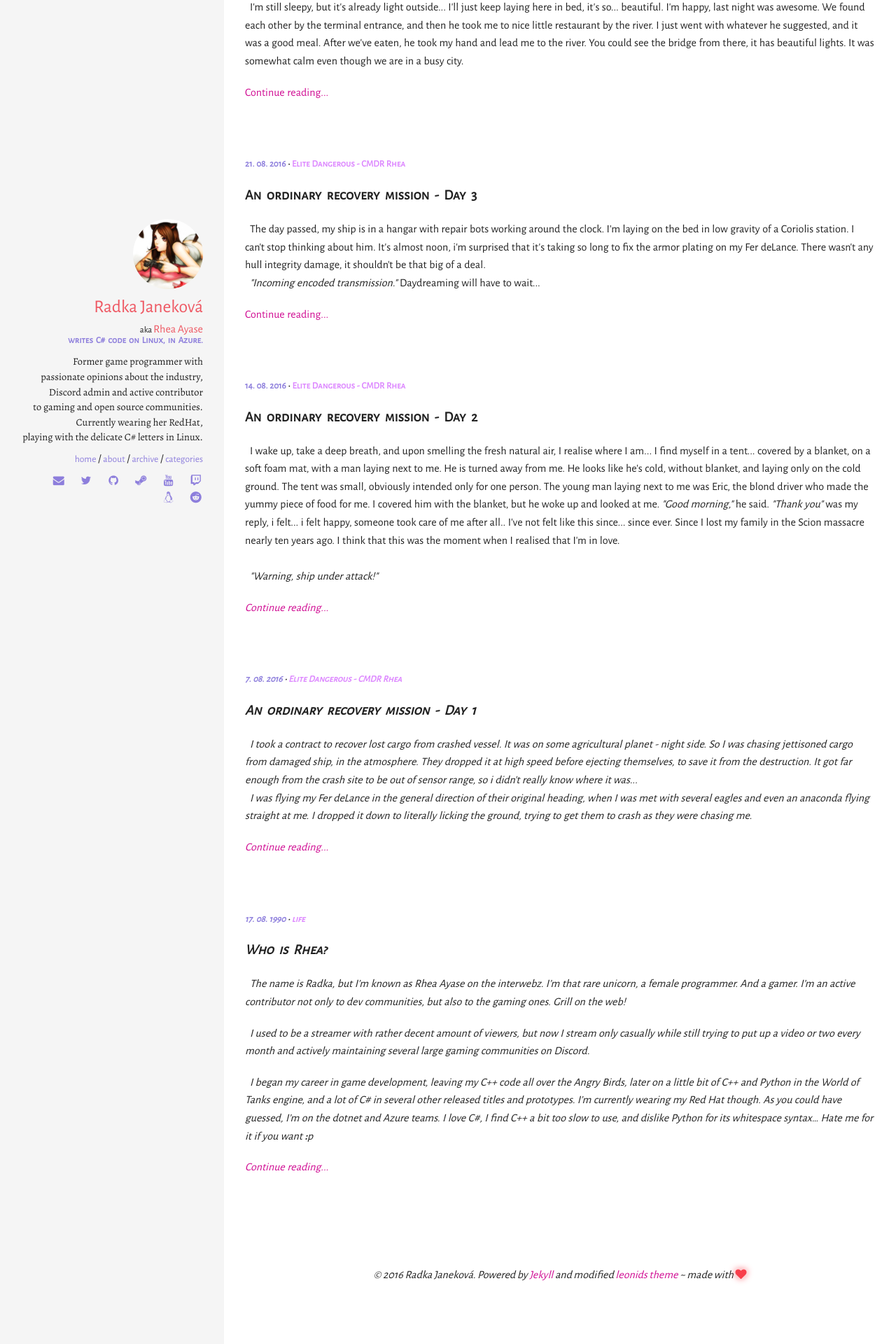
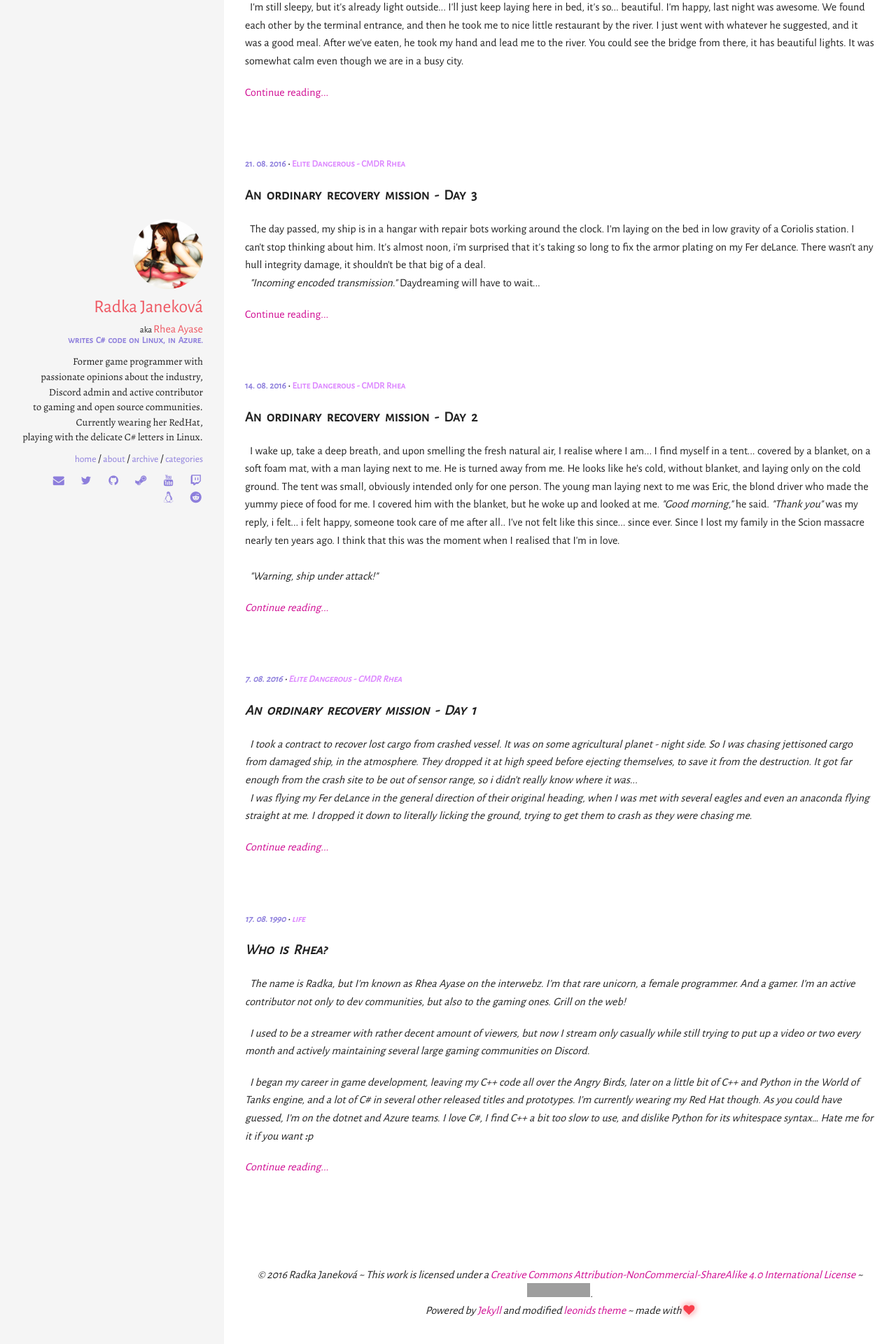
Before and after one commit to RheaAyase/jekyll-rhea, a Jekyll site: the page built from index.html, in a window 1280 px wide. Shown: the part 816-2736 px from the top of the page at 70% size. Built offline with Jekyll 4.4.1, drawn with Linux system fonts in a browser that asks for light colours; some web fonts are replaced; grey boxes are pictures that could not be loaded.

Commit message:
Added license

```diff
--- a/_includes/footer.html
+++ b/_includes/footer.html
@@ -1,3 +1,4 @@
 <footer>
-  &copy; {{ site.time | date: '%Y' }} {{ site.owner.name }}. Powered by <a href="http://jekyllrb.com/">Jekyll</a> and modified <a href="http://github.com/renyuanz/leonids/">leonids theme</a> ~ made with <i class="fa fa-heart heart-icon"></i>
+&copy; {{ site.time | date: '%Y' }} {{ site.owner.name }} ~ This work is licensed under a <a rel="license" href="http://creativecommons.org/licenses/by-nc-sa/4.0/">Creative Commons Attribution-NonCommercial-ShareAlike 4.0 International License</a> ~ <a rel="license" href="http://creativecommons.org/licenses/by-nc-sa/4.0/"><img alt="Creative Commons License" style="border-width:0" src="https://i.creativecommons.org/l/by-nc-sa/4.0/80x15.png" /></a>.
+<br />Powered by <a href="http://jekyllrb.com/">Jekyll</a> and modified <a href="http://github.com/renyuanz/leonids/">leonids theme</a> ~ made with <i class="fa fa-heart heart-icon"></i>
 </footer>
```
